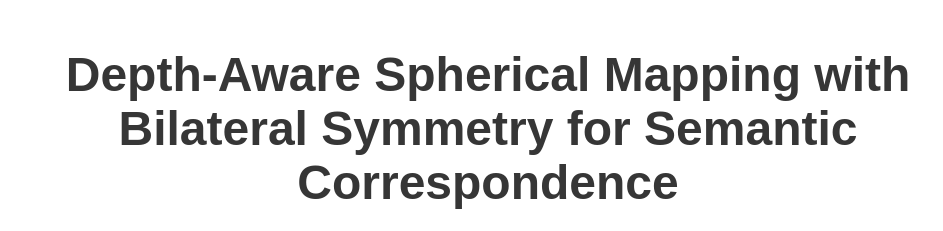
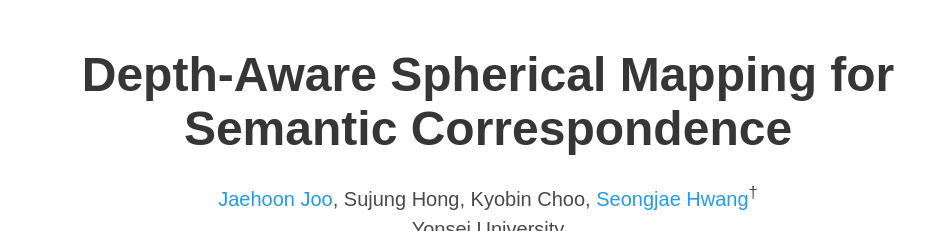
Before and after one commit to chris-jaehoon/Depth-Aware-SPH, a plain HTML site: page index.html in a window 1280 px wide. Shown: the top 231 px of the page, without its empty margins (152-1095 px from the left). Drawn offline with nearby package versions, Linux system fonts and the light colour scheme; some icons are missing; a web font is replaced by a local one.

Commit message:
change title

```diff
--- a/index.html
+++ b/index.html
@@ -24,7 +24,7 @@
   <meta name="viewport" content="width=device-width, initial-scale=1">
 
 
-  <title>Depth-Aware Sphercial Mapping with Bilateral Symmetry for Semantic Correspondence</title>
+  <title>Depth-Aware Spherical Mapping for Semantic Correspondence</title>
   <link rel="icon" type="image/x-icon" href="static/images/favicon.ico">
   <link href="https://fonts.googleapis.com/css?family=Google+Sans|Noto+Sans|Castoro"
   rel="stylesheet">
@@ -52,7 +52,7 @@
       <div class="container is-max-desktop">
         <div class="columns is-centered">
           <div class="column has-text-centered">
-            <h1 class="title is-1 publication-title">Depth-Aware Spherical Mapping with Bilateral Symmetry for Semantic Correspondence</h1>
+            <h1 class="title is-1 publication-title">Depth-Aware Spherical Mapping for Semantic Correspondence</h1>
             <div class="is-size-5 publication-authors">
               <!-- Paper authors -->
               <span class="author-block">
@@ -69,7 +69,7 @@
                   <div class="is-size-5 publication-authors">
                     <span class="author-block">
                       <a href="https://www.yonsei.ac.kr/" target="_blank"></a>Yonsei University
-                      <br>ICCV 2025</span>
+                      <br>AAAI 2026</span>
                     <span class="Corresponding"><small><br><sup>&dagger;</sup>Corresponding Author</small></span>
                   </div>
 
@@ -295,7 +295,7 @@
         <div class="content">
 
           <p>
-            This page was built using the <a href="https://github.com/eliahuhorwitz/Academic-project-page-template" target="_blank">Depth-Aware Sphercial Mapping with Bilateral Symmetry for Semantic Correspondence Template</a> which was adopted from the <a href="https://nerfies.github.io" target="_blank">Nerfies</a> project page.
+            This page was built using the <a href="https://github.com/eliahuhorwitz/Academic-project-page-template" target="_blank">Depth-Aware Spherical Mapping for Semantic Correspondence Template</a> which was adopted from the <a href="https://nerfies.github.io" target="_blank">Nerfies</a> project page.
             You are free to borrow the source code of this website, we just ask that you link back to this page in the footer. <br> This website is licensed under a <a rel="license"  href="http://creativecommons.org/licenses/by-sa/4.0/" target="_blank">Creative
             Commons Attribution-ShareAlike 4.0 International License</a>.
           </p>
```
